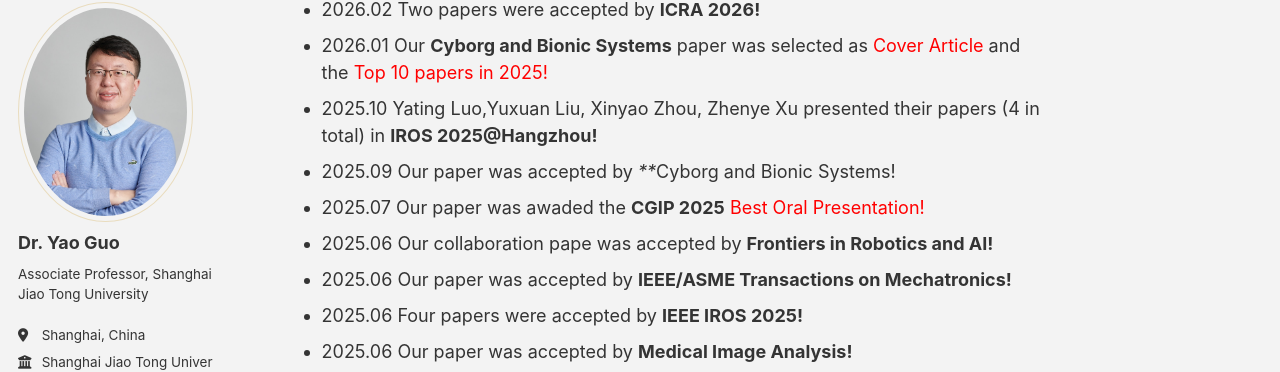
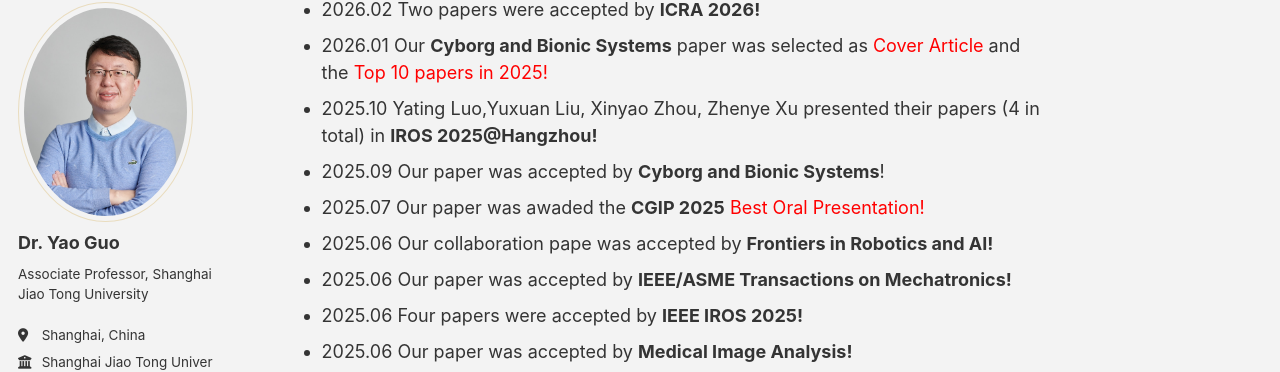
Before and after one commit to IMR-PCB/IMR-PCB.github.io, a Jekyll site: the page built from _pages/about.md, in a window 1280 px wide and 900 px high, scrolled down 1274 px. Shown: the part 99-471 px from the top of the window. Built offline with Jekyll 4.4.1, drawn with Linux system fonts in a browser that asks for light colours; some web fonts are replaced; a script bundle is joined from its source files by our own code; library files that are not in the unit come from our copies.

```diff
--- a/_pages/about.md
+++ b/_pages/about.md
@@ -28,7 +28,7 @@ News (last three years)
 * 2026.02 Two papers were accepted by **ICRA 2026!**
 * 2026.01 Our **Cyborg and Bionic Systems** paper was selected as <span style="color:red">Cover Article</span> and the <span style="color:red">Top 10 papers in 2025! </span>
 * 2025.10 Yating Luo,Yuxuan Liu, Xinyao Zhou, Zhenye Xu presented their papers (4 in total) in **IROS 2025@Hangzhou!**
-* 2025.09 Our paper was accepted by ****Cyborg and Bionic Systems!
+* 2025.09 Our paper was accepted by **Cyborg and Bionic Systems**!
 * 2025.07 Our paper was awaded the **CGIP 2025** <span style="color:red">Best Oral Presentation!</span>
 * 2025.06 Our collaboration pape was accepted by **Frontiers in Robotics and AI!**
 * 2025.06 Our paper was accepted by **IEEE/ASME Transactions on Mechatronics!**
```
